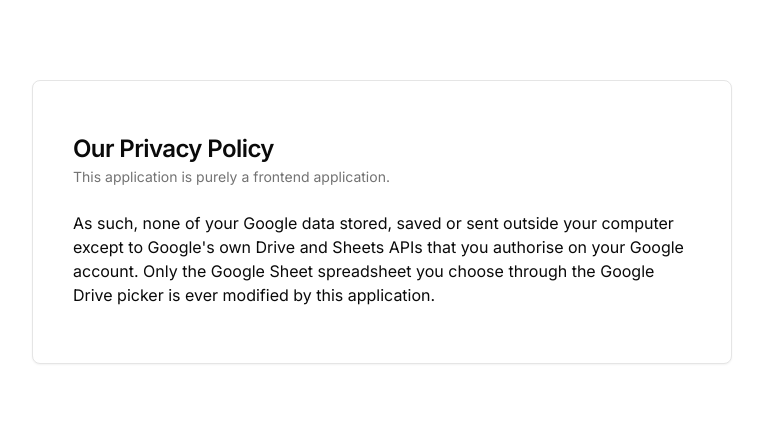
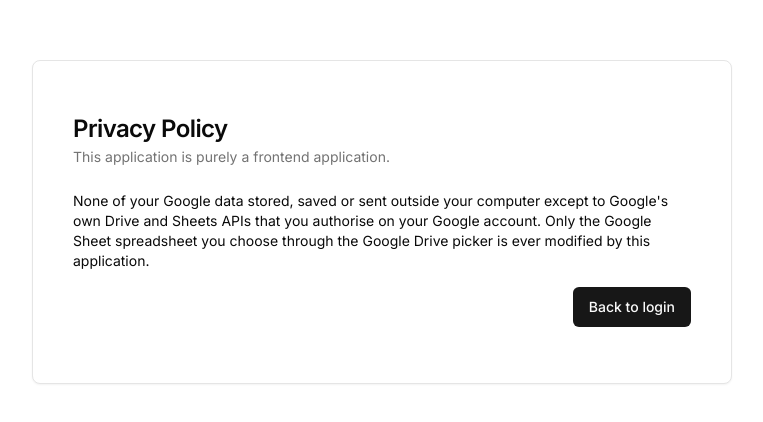
Before and after one commit to ianyeoh/ndis-invoicing, a Next.js app in the folder app/: page /privacy in a window 1280 px wide. Shown: the part 218-640 px from the top of the page, without its empty margins (258-1021 px from the left). Built offline with nearby package versions, Linux system fonts and the light colour scheme.

Commit message:
Add privacy page links to login page, and vice versa

```diff
--- a/app/src/app/login/page.tsx
+++ b/app/src/app/login/page.tsx
@@ -10,6 +10,7 @@ import {
 import { Button } from "@/components/ui/button";
 import { GoogleSignInButton } from "@/components/google/google-sign-in-button";
 import { useAnonymousSession } from "@/components/anonymous-session/anonymous-session";
+import Link from "next/link";
 // import Demo from "./demo";
 
 export default function LoginPage() {
@@ -35,6 +36,17 @@ export default function LoginPage() {
                         <Button variant="outline" onClick={setAnonymousSession}>
                             Continue without signing in
                         </Button>
+                        <div className="flex justify-end">
+                            <Link
+                                href="/privacy"
+                                className="text-xs text-muted-foreground"
+                            >
+                                View our{" "}
+                                <span className="underline">
+                                    privacy policy.
+                                </span>
+                            </Link>
+                        </div>
                     </div>
                 </CardContent>
             </Card>
--- a/app/src/app/privacy/page.tsx
+++ b/app/src/app/privacy/page.tsx
@@ -1,5 +1,6 @@
 "use client";
 
+import { Button } from "@/components/ui/button";
 import {
     Card,
     CardContent,
@@ -7,25 +8,30 @@ import {
     CardHeader,
     CardTitle,
 } from "@/components/ui/card";
+import Link from "next/link";
 
 export default function LoginPage() {
     return (
         <div className="flex flex-col gap-5 min-h-screen my-10 items-center justify-center overflow-y-auto">
             <Card className="py-8 px-4 max-w-[700px]">
                 <CardHeader>
-                    <CardTitle>Our Privacy Policy</CardTitle>
+                    <CardTitle>Privacy Policy</CardTitle>
                     <CardDescription className="mt-6">
                         This application is purely a frontend application.
                     </CardDescription>
                 </CardHeader>
                 <CardContent>
-                    <div className="flex flex-col gap-3 ">
-                        As such, none of your Google data stored, saved or sent
-                        outside your computer except to Google's own Drive and
-                        Sheets APIs that you authorise on your Google account.
-                        Only the Google Sheet spreadsheet you choose through the
-                        Google Drive picker is ever modified by this
-                        application.
+                    <p className="text-sm">
+                        None of your Google data stored, saved or sent outside
+                        your computer except to Google's own Drive and Sheets
+                        APIs that you authorise on your Google account. Only the
+                        Google Sheet spreadsheet you choose through the Google
+                        Drive picker is ever modified by this application.
+                    </p>
+                    <div className="mt-4 flex justify-end">
+                        <Button>
+                            <Link href="/login">Back to login</Link>
+                        </Button>
                     </div>
                 </CardContent>
             </Card>
```
